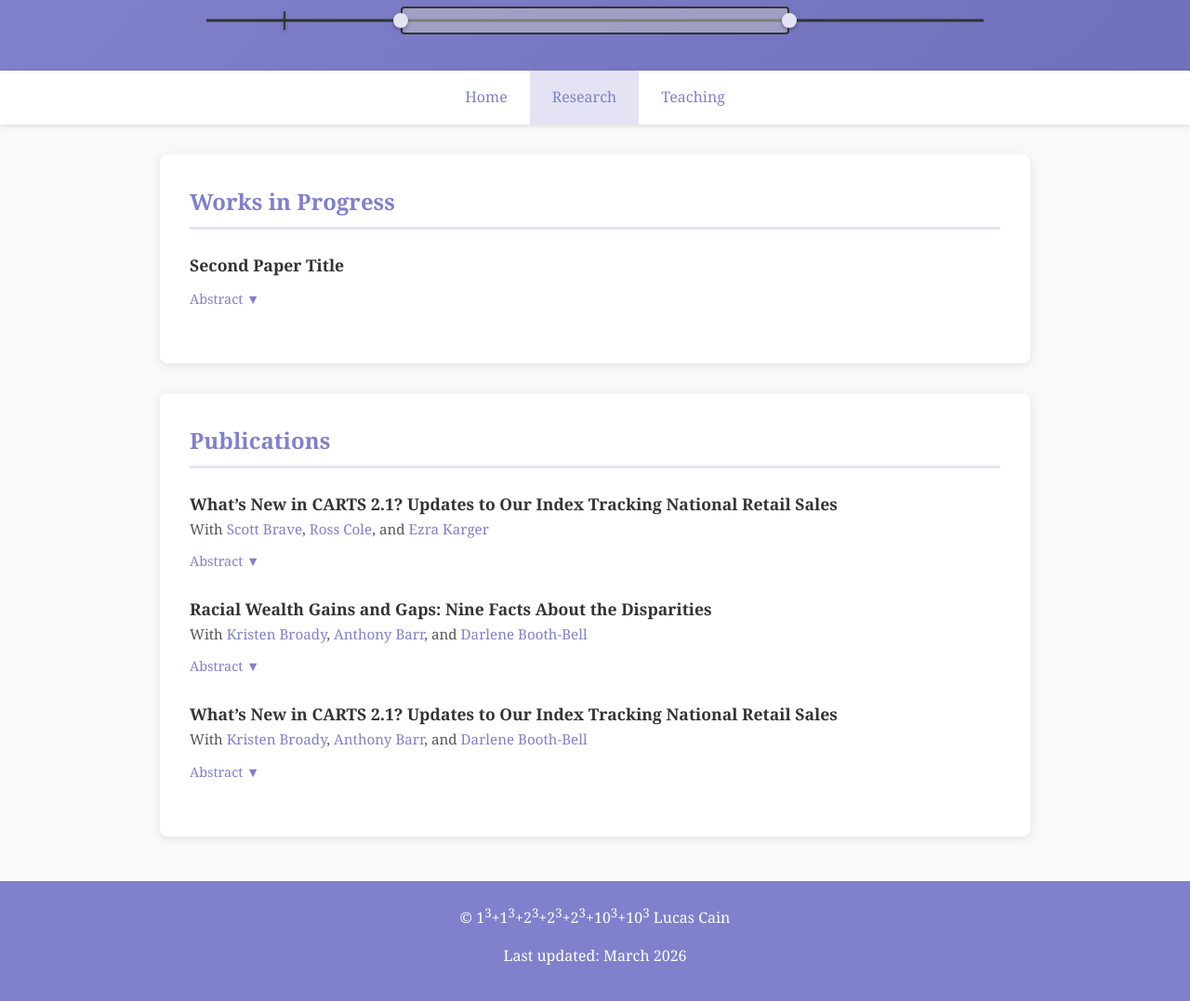
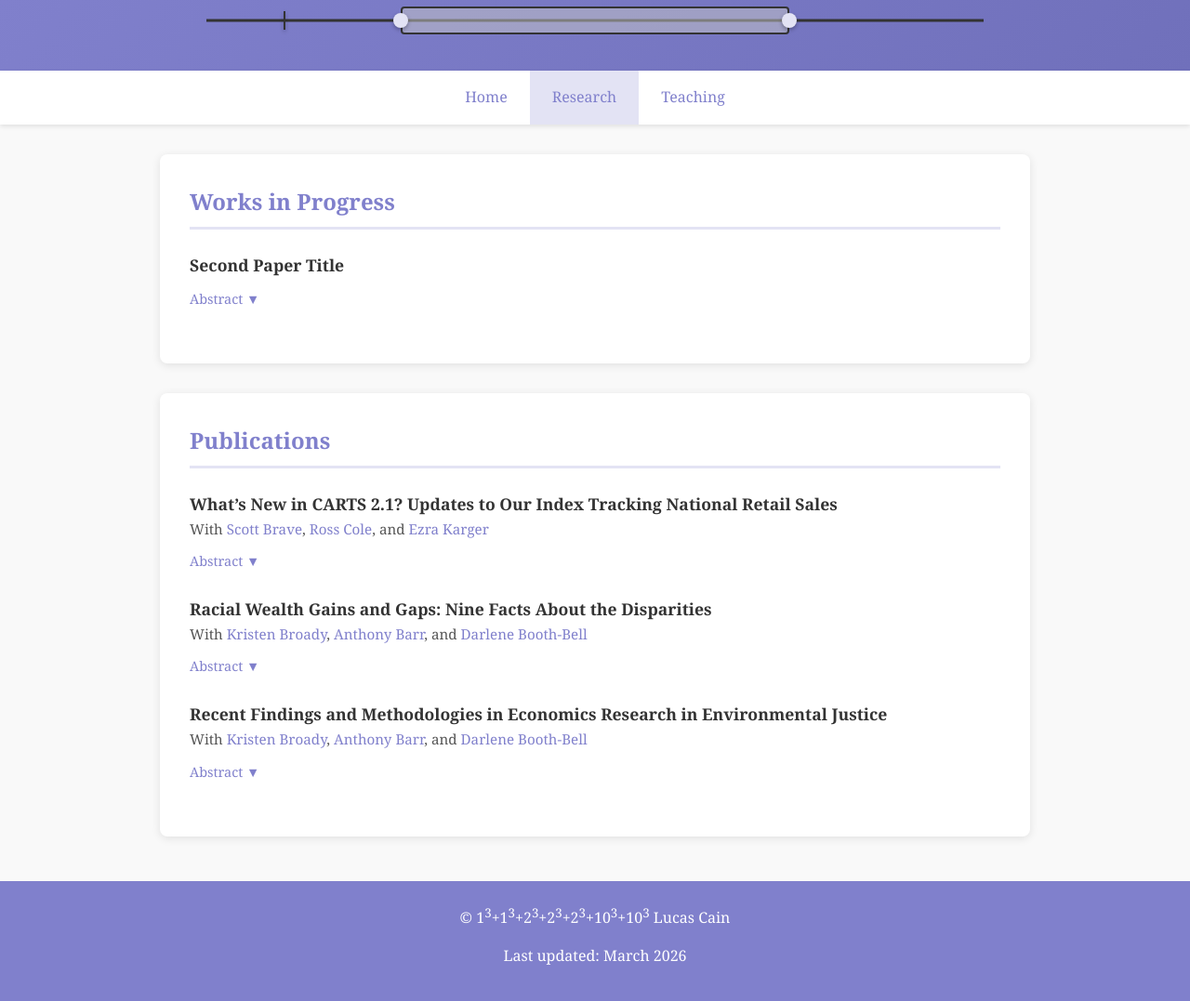
Before and after one commit to L-Cain/L-Cain.github.io, a Jekyll site: the page built from research.md, in a window 1280 px wide and 1082 px high. Shown: the top 1077 px of the window at 93% size. Built offline with Jekyll 4.4.1, drawn with Linux system fonts in a browser that asks for light colours; our own code applies the rules of GitHub Pages for plain Markdown files.

Commit message:
Update research.md

```diff
--- a/research.md
+++ b/research.md
@@ -40,8 +40,8 @@ and Gaps: Nine Facts About the Disparities</a>
   </div>
 
   <div style="margin-bottom: 1.5rem;">
-    <a href="https://www.chicagofed.org/publications/chicago-fed-insights/2024/new-and-improved-carts" target="_blank" style="font-size: 1.1rem; font-weight: 600; color: #333; text-decoration: none;">What’s New in CARTS 2.1? Updates to Our Index Tracking National
-Retail Sales</a>
+    <a href="https://www.chicagofed.org/publications/chicago-fed-insights/2024/new-and-improved-carts" target="_blank" style="font-size: 1.1rem; font-weight: 600; color: #333; text-decoration: none;">Recent Findings and Methodologies in Economics Research in
+Environmental Justice</a>
     <br>
     <span style="font-size: 0.95rem; color: #555;">With <a href="https://coauthor1website.com">Kristen Broady</a>, <a href="https://coauthor1website.com">Anthony Barr</a>, and <a href="https://coauthor2website.com">Darlene Booth-Bell</a></span>
 <br>
```
